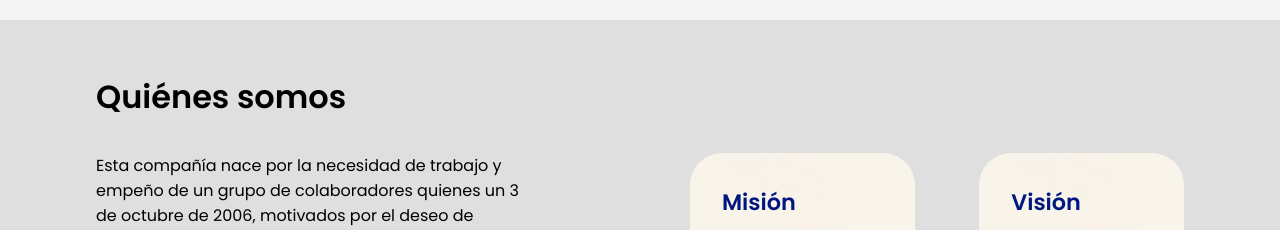
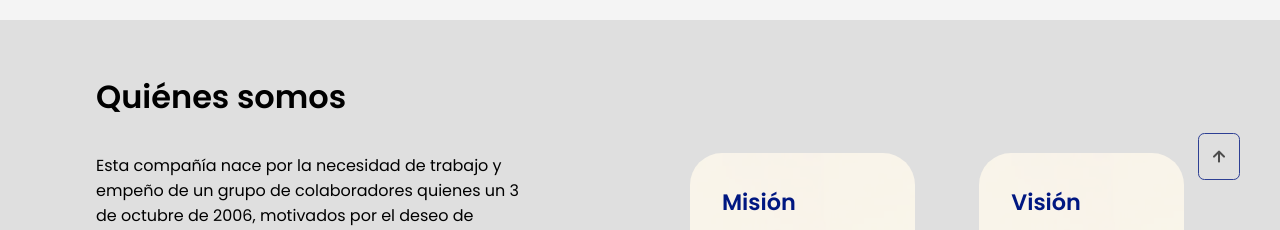
Before and after one commit to StalinAM/galloexpre, a React (Vite) app: page / in a window 1280 px wide. Shown: the part 780-1010 px from the top of the page. Built offline with nearby package versions, Linux system fonts and the light colour scheme.

Commit message:
added scroll component

```diff
--- a/src/App.jsx
+++ b/src/App.jsx
@@ -4,6 +4,7 @@ import Contact from './components/Contact'
 import Footer from './components/Footer'
 import Header from './components/Header'
 import Home from './components/Home'
+import ScrollUp from './components/ScrollUp'
 import Services from './components/Services'
 import GlobalStyles from './Style/GlobalStyles'
 import { DarkTheme } from './Style/Theme'
@@ -21,6 +22,7 @@ function App() {
           <Contact />
           <Footer />
         </main>
+        <ScrollUp />
       </ThemeProvider>
     </>
   )
--- /dev/null
+++ b/src/components/ScrollUp.jsx
@@ -0,0 +1,48 @@
+import React, { useState, useEffect } from 'react'
+import styled from 'styled-components'
+const Scroll = styled.a`
+  position: fixed;
+  right: 2.5rem;
+  bottom: ${(props) => (props.show ? '4rem' : '-20%')};
+  opacity: 0.8;
+  padding: 0.3rem 0.5rem;
+  border-radius: 0.4rem;
+  z-index: 10;
+  border: 1px solid ${(props) => props.theme.Title};
+  background-color: ${(props) => props.theme.Background};
+  transition: 0.4s;
+  &:hover {
+    background-color: ${(props) => props.theme.Hover};
+  }
+  @media screen and (max-width: 1080px) {
+    right: 1.5rem;
+    padding: 0.25rem 0.4rem;
+  }
+  @media screen and (max-width: 480px) {
+    right: 1rem;
+  }
+`
+const Icon = styled.i`
+  font-size: 1.5rem;
+  color: ${(props) => props.theme.Subtitle};
+  @media screen and (max-width: 62rem) {
+    font-size: 1.25rem;
+  }
+`
+function ScrollUp() {
+  const [show, setShow] = useState(false)
+  //   the scroll is displayed when passing 50 vw
+  useEffect(() => {
+    window.addEventListener('scroll', () => {
+      window.scrollY > 50 ? setShow(true) : setShow(false)
+    })
+  }, [])
+
+  return (
+    <Scroll href='#' aria-label='Return to home' show={show}>
+      <Icon className='uil uil-arrow-up' />
+    </Scroll>
+  )
+}
+
+export default ScrollUp
```
